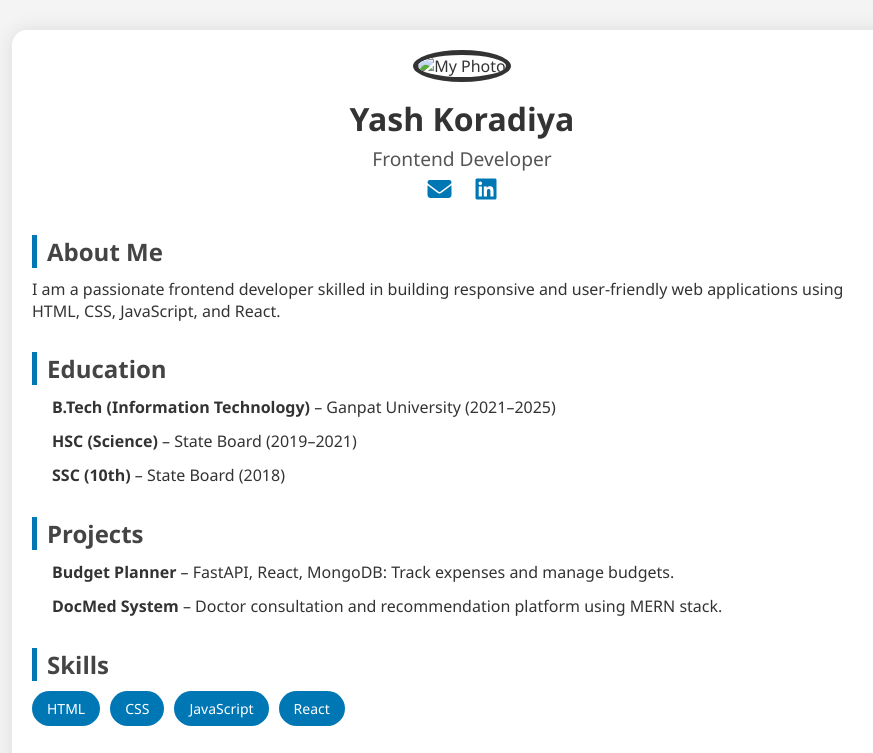
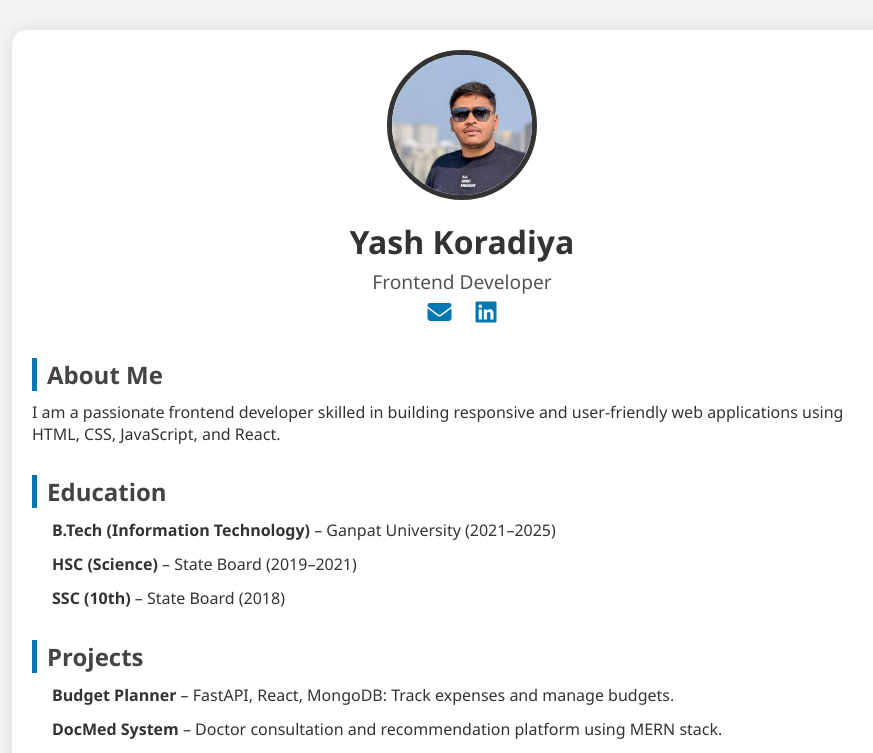
Before and after one commit to Yashkoradiy/My-Page, a plain HTML site: page docs/index.html in a window 1280 px wide. Shown: the top 753 px of the page, without its empty margins (178-1051 px from the left). Drawn offline with Linux system fonts and the light colour scheme.

Commit message:
Update index.html

```diff
--- a/docs/index.html
+++ b/docs/index.html
@@ -10,7 +10,7 @@
 <body>
   <div class="container">
     <header>
-      <img src="Image/Yash Koradiya Hobby Photo (2).jpeg" alt="My Photo" class="profile-pic" />
+      <img src="Yash Koradiya Hobby Photo (2).jpeg" alt="My Photo" class="profile-pic" />
       <h1>Yash Koradiya</h1>
       <p class="role">Frontend Developer</p>
       <div class="contact-icons">
```
